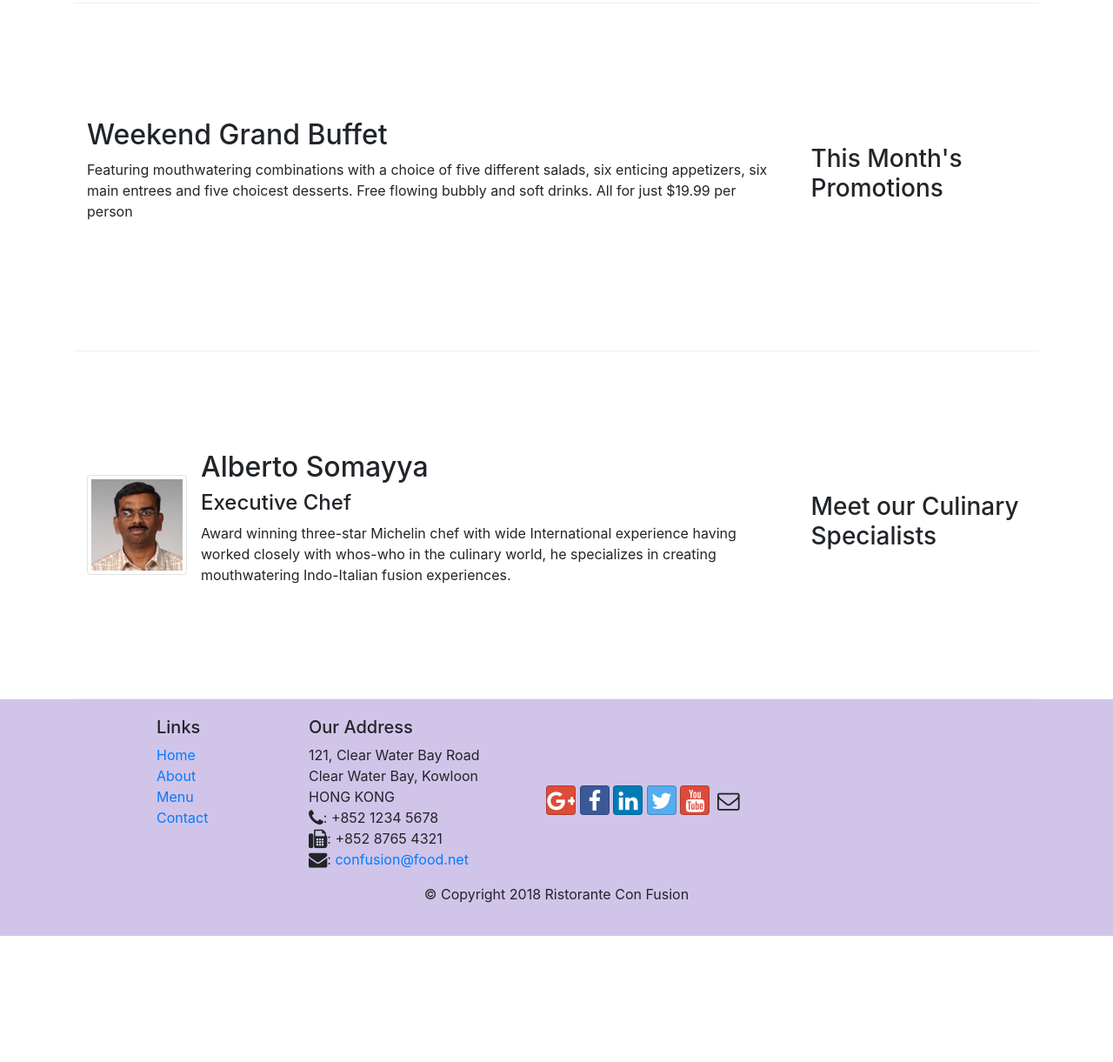
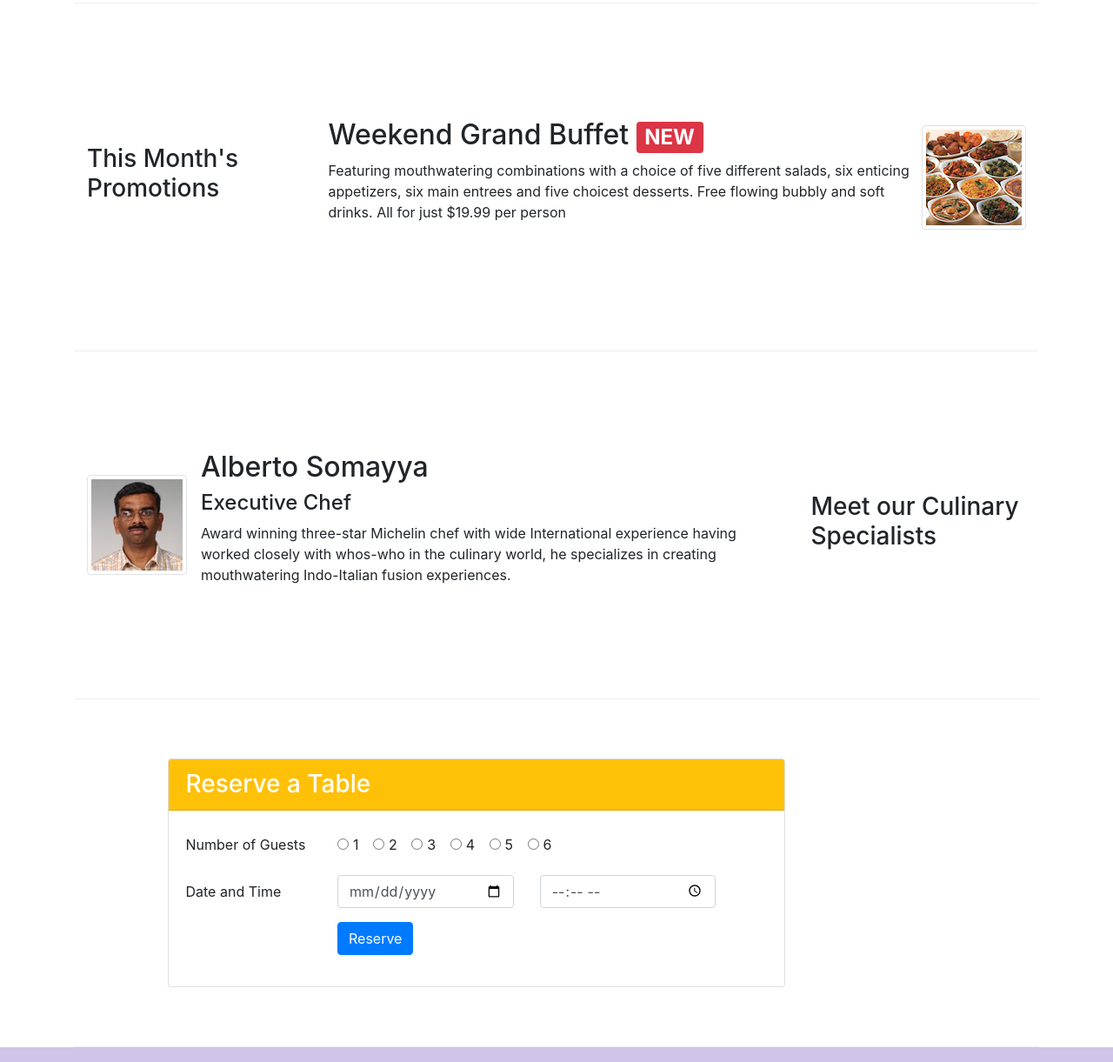
Before and after one commit to kamal1577/Bootstrap-grid, a website: page index.html in a window 1280 px wide. Shown: the part 680-1901 px from the top of the page at 87% size. Before the commit the page ends 1756 px from the top, so only its background shows below. Drawn offline with nearby package versions, Linux system fonts and the light colour scheme.

Commit message:
Assignment 2

```diff
--- a/index.html
+++ b/index.html
@@ -54,7 +54,10 @@
                 <div class="col-12 col-sm align-self-center">
                     <img src="img/logo.png" class="img-fluid">
                 </div>
-            </div>
+                <div class="col-12 col-sm align-self-center">
+                  <a href="http://localhost:3000/index.html#exactline"><button type="submit" class="btn btn-warning btn-sm btn-block">Reserve Table</button></a>
+                 </div>
+           </div>
         </div>
     </header>
 
@@ -68,7 +71,7 @@
                     <img class="d-flex mr-3 img-thumbnail align-self-center"
                           src="img/uthappizza.png" alt="Uthappizza">
                     <div class="media-body">
-                        <h2 class="mt-0">Uthappizza <span class="badge badge-danger">HOT</span><span class="badge badge-pill badge-secondary">$4.99</h2>
+                        <h2 class="mt-0">Uthappizza <span class="badge badge-danger">HOT</span> <span class="badge badge-pill badge-secondary">$4.99</h2>
                         <p class="d-none d-sm-block">A unique combination of Indian Uthappam (pancake) and Italian pizza, topped with Cerignola olives, ripe vine cherry tomatoes, Vidalia onion, Guntur chillies and Buffalo Paneer.</p>
                     </div>
                 </div>
@@ -77,12 +80,18 @@
 
 
         <div class="row row-content align-items-center">
-            <div class="col-12 col-sm-4 order-sm-last col-md-3">
+            <div class="col-12 col-sm-4 order-sm-first col-md-3">
                 <h3>This Month's Promotions</h3>
             </div>
-            <div class="col col-sm order-sm-first col-md">
-                <h2>Weekend Grand Buffet</h2>
-                <p class="d-none d-sm-block">Featuring mouthwatering combinations with a choice of five different salads, six enticing appetizers, six main entrees and five choicest desserts. Free flowing bubbly and soft drinks. All for just $19.99 per person </p>
+            <div class="col col-sm order-sm-last col-md">
+                <div class="media">
+                    <div class="media-body">
+                        <h2 class="mt-0">Weekend Grand Buffet <span class="badge badge-danger">NEW</span></h2>
+                        <p class="d-none d-sm-block">Featuring mouthwatering combinations with a choice of five different salads, six enticing appetizers, six main entrees and five choicest desserts. Free flowing bubbly and soft drinks. All for just $19.99 per person </p>
+                    </div>
+                    <img class="d-flexml-3 img-thumbnail align-self-center"
+                        src="img/buffet.png" alt="Buffet">
+                </div>
             </div>
         </div>
 
@@ -98,6 +107,62 @@
                         <h2 class="mt-0">Alberto Somayya</h2>
                         <h4>Executive Chef</h4>
                         <p class="d-none d-sm-block">Award winning three-star Michelin chef with wide International experience having worked closely with whos-who in the culinary world, he specializes in creating mouthwatering Indo-Italian fusion experiences. </p>
+                    </div>
+                </div>
+
+            </div>
+        </div>
+        <div class="row row-content align-items-center">
+            <div class="col-12 col-md-8 offset-md-1">
+                <div class="card">
+                    <h3 class="card-header bg-warning text-white"><a name="exactline"></a>Reserve a Table</h3>
+                    <div class="card-body">
+                        <form>
+                            <div class="form-group row">
+                                <label for="Number of Guests" class="col-12 col-md-3 col-form-label">Number of Guests</label>
+                                <div class="col-9 align-self-center">
+                                    <div class="form-check form-check-inline">
+                                        <input type="radio" class="form-check-input" id="approve1" name="approve" value="option1">
+                                        <label class="form-check-label" for="approve1">1</label>
+                                    </div>
+                                    <div class="form-check form-check-inline">
+                                        <input type="radio" class="form-check-input" id="approve2" name="approve" value="option2">
+                                        <label class="form-check-label" for="approve2">2</label>
+                                    </div>
+                                    <div class="form-check form-check-inline">
+                                        <input type="radio" class="form-check-input" id="approve3" name="approve" value="option3">
+                                        <label class="form-check-label" for="approve3">3</label>
+                                    </div>
+                                    <div class="form-check form-check-inline">
+                                        <input type="radio" class="form-check-input" id="approve4" name="approve" value="option4">
+                                        <label class="form-check-label" for="approve4">4</label>
+                                    </div>
+                                    <div class="form-check form-check-inline">
+                                        <input type="radio" class="form-check-input" id="approve5" name="approve" value="option5">
+                                        <label class="form-check-label" for="approve5">5</label>
+                                    </div>
+                                    <div class="form-check form-check-inline">
+                                        <input type="radio" class="form-check-input" id="approve6" name="approve" value="option6">
+                                        <label class="form-check-label" for="approve6">6</label>
+                                    </div>
+                                </div>
+                            </div>
+                            <div class="form-group row">
+                                <label for="dateandtime" class="col-12 col-md-3 col-form-label">Date and Time</label>
+
+                                    <div class="col-sm-3 col-md-4">
+                                        <input type="date" class="form-control" id="date" name="date" placeholder="Date">
+                                    </div>
+                                    <div class="col-sm-3 col-md-4">
+                                        <input type="time" class="form-control" id="time" name="time" placeholder="Time">
+                                    </div>
+                            </div>
+                            <div class="form-group row">
+                                <div class="offset-md-3 col-md-10">
+                                    <button type="submit" class="btn btn-primary">Reserve</button>
+                                </div>
+                            </div>
+                        </form>
                     </div>
                 </div>
 
```
